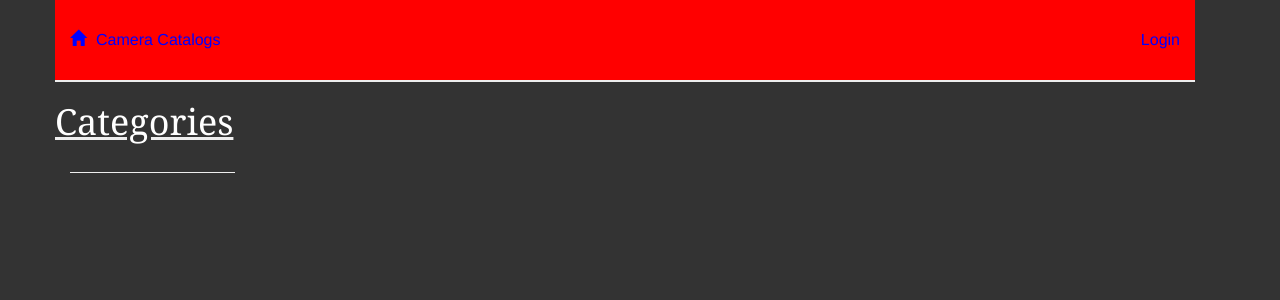
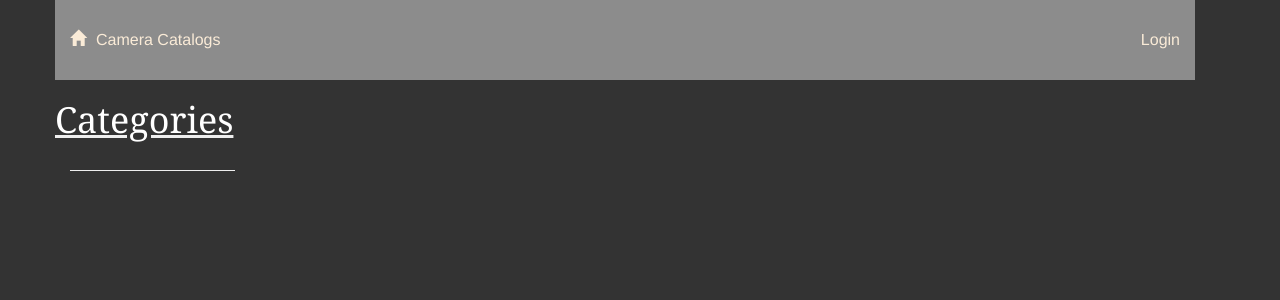
Before and after one commit to ahmadelmorshedy/fullstack_nanoddegree_item_catalog, a Flask app: page / in a window 1280 px wide. Shown: the top 300 px of the page. Run offline with Flask 2, Linux system fonts and the light colour scheme; parts of the project's set-up code (start-up, migrations or seed data) failed here and were passed over; some libraries are stand-ins or nearby versions.

Commit message:
Styles modifies a bit...

```diff
--- a/static/styles.css
+++ b/static/styles.css
@@ -99,10 +99,10 @@ a {
 .top-menu {
 	padding-top: 30px;
 	padding-bottom: 30px;
-	border-bottom: 2px solid #eee;
 	font-family: "Helvetica Neue",Helvetica,Arial,sans-serif;
 	/*color: #FF0000;*/
-	background-color: #FF0000;
+	/*background-color: #FF0000;*/
+	background-color: #8c8c8c;
 	width: 100%;
 }
 .top-menu p {
@@ -114,7 +114,9 @@ a {
 	line-height: 16px;
 	font-size: 16px;
 	/*color: #7B7573;*/
-	color: #0000FF;
+	/*color: #0000FF;*/
+	color: #FAEBD7;
+	/*color: #FFB6C1;*/
 	font-weight: 400;
 	margin-bottom: 20px;
 }
```
